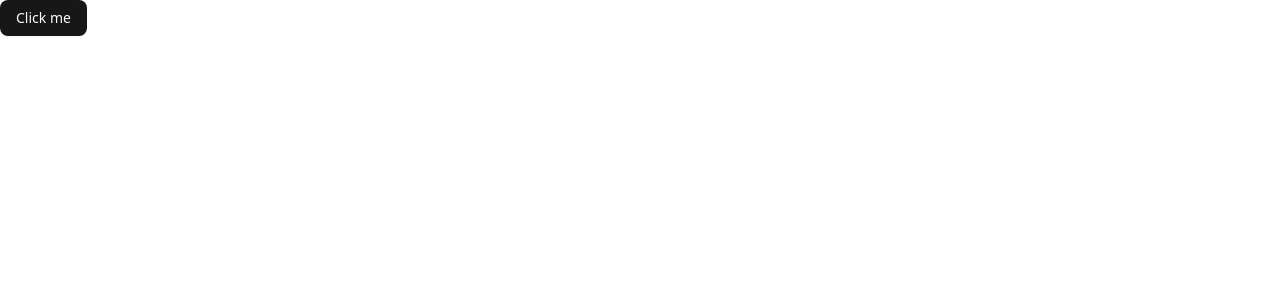
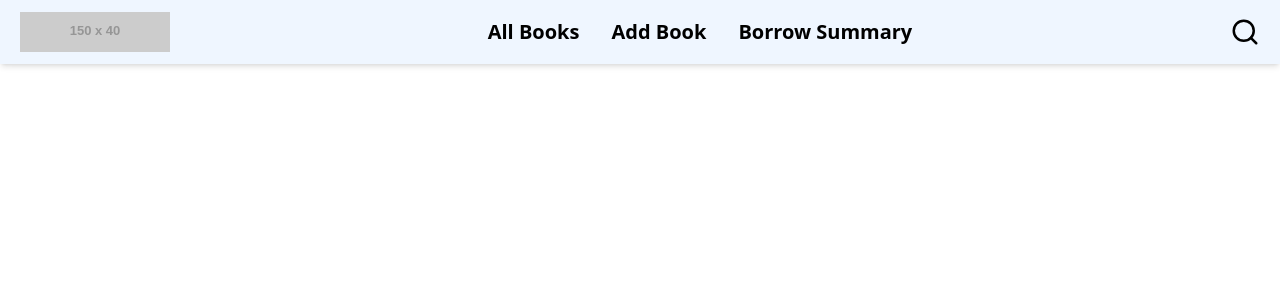
Before and after one commit to Rifatinfo/minimal-library-management-clients, a React (Vite) app: page / in a window 1280 px wide. Shown: the top 300 px of the page. Built offline with nearby package versions, Linux system fonts and the light colour scheme.

Commit message:
add navbar create

```diff
--- a/package.json
+++ b/package.json
@@ -18,7 +18,10 @@
     "lucide-react": "^0.525.0",
     "react": "^19.1.0",
     "react-dom": "^19.1.0",
+    "react-icons": "^5.5.0",
     "react-redux": "^9.2.0",
+    "react-router": "^7.6.3",
+    "react-router-dom": "^7.6.3",
     "redux": "^5.0.1",
     "tailwind-merge": "^3.3.1",
     "tailwindcss": "^4.1.11"
--- a/src/App.tsx
+++ b/src/App.tsx
@@ -1,13 +1,17 @@
 
+import { Outlet } from 'react-router'
 import './App.css'
 import { Button } from './components/ui/button'
+import Navbar from './Navbar/Navbar'
 
 function App() {
 
   return (
     <>
       <div>
+        <Navbar/>
         <Button>Click me</Button>
+        <Outlet/>
       </div>
     </>
   )
--- /dev/null
+++ b/src/Navbar/Navbar.tsx
@@ -0,0 +1,99 @@
+import { useState } from "react";
+import { RiMenuUnfold2Fill } from "react-icons/ri";
+import { BiX } from "react-icons/bi";
+import { FiSearch } from "react-icons/fi";
+import { Link as RouterLink } from "react-router-dom";
+
+const Navbar = () => {
+    const [open, setOpen] = useState(false);
+
+    const menuItems = [
+        { name: "All Books", link: "/all-books" },
+        { name: "Add Book", link: "/add-book" },
+        { name: "Borrow Summary", link: "/borrow-summary" },
+    ];
+
+    return (
+        <div className="w-full relative z-50">
+            <header className="fixed top-0 left-0 w-full flex justify-between items-center px-5 py-3 bg-blue-50 shadow-md text-black z-50">
+                <RouterLink to="/" className="flex items-center gap-3">
+                    <img
+                        className="h-[40px] w-auto"
+                        src="https://via.placeholder.com/150x40?text=Logo"
+                        alt="Logo"
+                    />
+                </RouterLink>
+
+                {/* Desktop Menu */}
+                <ul className="hidden xl:flex items-center gap-8 font-semibold text-xl">
+                    {menuItems.map((item) => (
+                        <li key={item.name}>
+                            <RouterLink
+                                to={item.link}
+                                className="hover:text-red-600 cursor-pointer"
+                                onClick={() => setOpen(false)}
+                            >
+                                {item.name}
+                            </RouterLink>
+                        </li>
+                    ))}
+                </ul>
+
+                {/* Search Icon */}
+                <div className="hidden md:flex items-center gap-3">
+                    <FiSearch className="text-black text-3xl font-semibold" />
+                </div>
+
+                {/* Mobile Menu Toggle */}
+                <span
+                    className="xl:hidden block text-2xl cursor-pointer mr-3"
+                    onClick={() => setOpen(!open)}
+                >
+                    {open ? <BiX /> : <RiMenuUnfold2Fill />}
+                </span>
+
+
+            </header>
+
+            {/* Mobile Menu Overlay */}
+            <div
+                className={`fixed inset-0 h-screen z-40 bg-blue-50 bg-opacity-70 transition-opacity duration-500 ${open ? "opacity-100 pointer-events-auto" : "opacity-0 pointer-events-none"
+                    }`}
+                onClick={() => setOpen(false)}
+            >
+                <div
+                    className={`absolute top-0 left-0 h-full bg-white w-[70%] max-w-[300px] rounded-r-xl shadow-lg transition-transform duration-500 ease-in-out ${open ? "translate-x-0 opacity-100" : "-translate-x-full opacity-0"
+                        }`}
+                    onClick={(e) => e.stopPropagation()}
+                >
+                    {open && (
+                        <span
+                            className="absolute top-3 right-3 text-3xl text-black cursor-pointer"
+                            onClick={() => setOpen(false)}
+                        >
+                            {open ? <BiX /> : <><span onClick={() => setOpen(true)}>
+                                <RiMenuUnfold2Fill />
+                            </span></>}
+                        </span>
+                    )}
+
+                    <ul className="text-red-600 font-semibold flex flex-col pt-14 w-full">
+                        {menuItems.map((item) => (
+                            <li key={item.name} className="w-full list-none">
+                                <RouterLink
+                                    to={item.link}
+                                    className="block w-full px-6 py-3 border-b cursor-pointer hover:bg-gray-200"
+                                    onClick={() => setOpen(false)}
+                                >
+                                    {item.name}
+                                </RouterLink>
+                            </li>
+                        ))}
+                    </ul>
+                </div>
+            </div>
+        </div>
+    );
+};
+
+export default Navbar;
--- a/src/main.tsx
+++ b/src/main.tsx
@@ -1,14 +1,15 @@
 import { StrictMode } from 'react'
 import { createRoot } from 'react-dom/client'
 import './index.css'
-import App from './App.tsx'
 import { Provider } from 'react-redux'
 import { store } from './redux/store.ts'
+import { RouterProvider } from 'react-router'
+import router from './routes/index.tsx'
 
 createRoot(document.getElementById('root')!).render(
   <StrictMode>
      <Provider store={store}>
-       <App />
+      <RouterProvider router={router} />
      </Provider>
   </StrictMode>,
 )
--- /dev/null
+++ b/src/routes/index.tsx
@@ -0,0 +1,10 @@
+import App from "@/App";
+import { createBrowserRouter } from "react-router";
+
+const router = createBrowserRouter([
+  {
+    path: "/",
+    element: <App/>,
+  },
+]);
+export default router;
```
Also changed, not shown: 1 other file (tests, documents, lock files or other folders).
